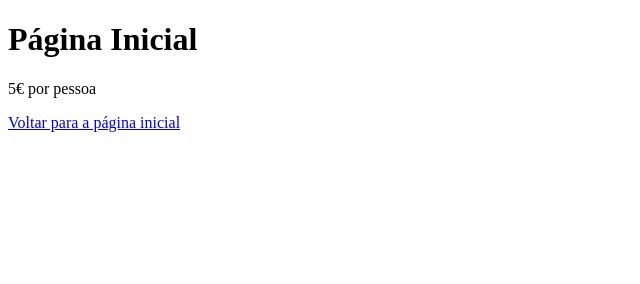
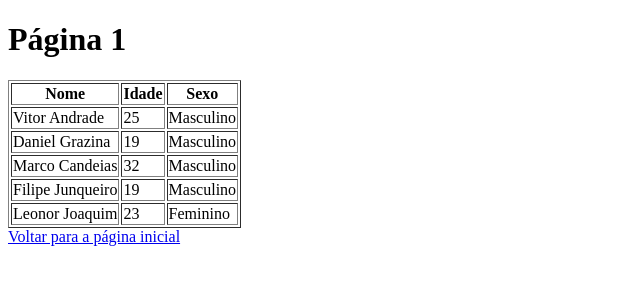
Before and after one commit to VitorDSAndrade/Vitor_Andrade_TPSI0525, a plain HTML site: page Trabalho1/pages/page1.html in a window 1280 px wide. Shown: the whole page, without its empty margins (0-640 px from the left). Drawn offline with Linux system fonts and the light colour scheme.

Commit message:
Update page navigation links and enhance page1 structure

```diff
--- a/Trabalho1/pages/page1.html
+++ b/Trabalho1/pages/page1.html
@@ -6,9 +6,45 @@
 </head>
 <body>
 
-    <h1>Página Inicial</h1>
-    <p>5€ por pessoa</p>
-    <a href="index.html">Voltar para a página inicial</a>
+    <h1>Página 1</h1>
+
+    <table border="1">
+        <tr>
+            <th>Nome</th>
+            <th>Idade</th>
+            <th>Sexo</th>
+        </tr>
+        <tr>
+            <td>Vitor Andrade</td>
+            <td>25</td>
+            <td>Masculino</td>
+        </tr>
+        <tr>
+            <td>Daniel Grazina</td>
+            <td>19</td>
+            <td>Masculino</td>
+        </tr>
+        <tr>
+            <td>Marco Candeias</td>
+            <td>32</td>
+            <td>Masculino</td>
+        </tr>
+        <tr>
+            <td>Filipe Junqueiro</td>
+            <td>19</td>
+            <td>Masculino</td>
+        </tr>
+        <tr>
+            <td>Leonor Joaquim</td>
+            <td>23</td>
+            <td>Feminino</td>
+        </tr>
+
+
+
+
+    </table>
+    <a href="../index.html">Voltar para a página inicial</a>
 
 </body>
 </html>
```
Also changed, not shown: Trabalho1/index.html (+1 -1 lines).
